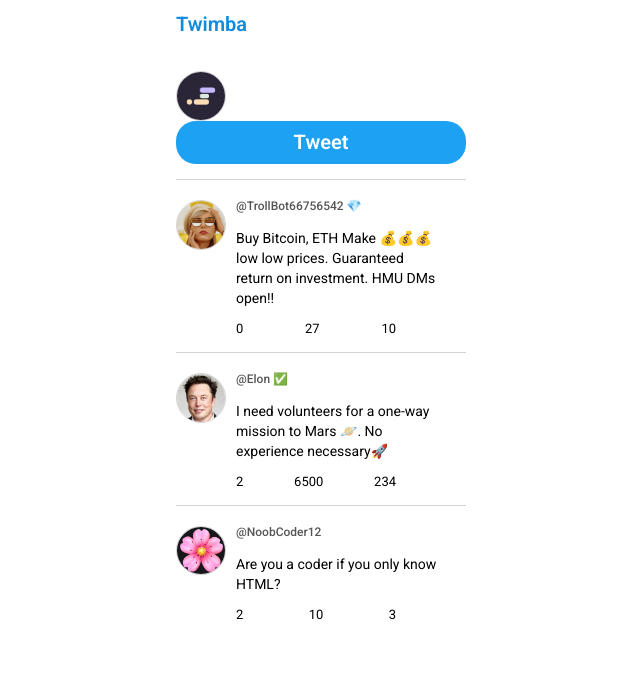
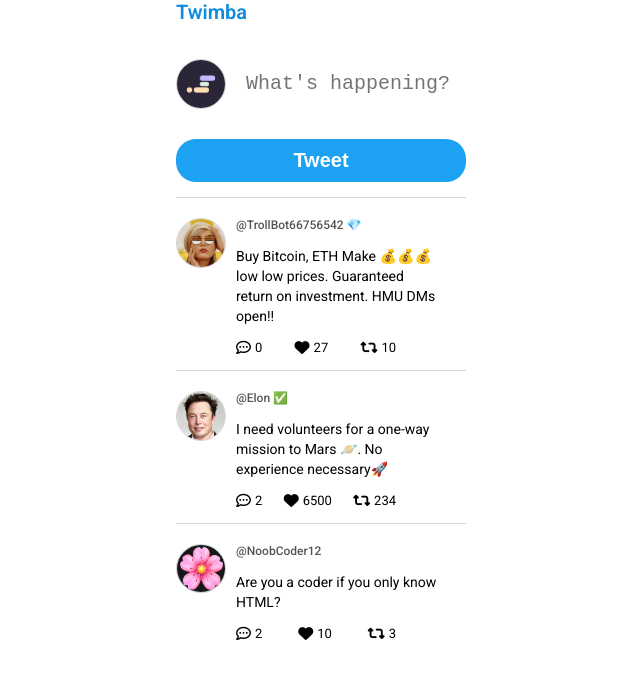
Before and after one commit to LozanoRogelio/ScrimbaProjects, a website with bundled scripts: page Twimba/index.html in a window 1280 px wide. Both pictures are taken after a click on the button "Tweet". Shown: the whole page, without its empty margins (319-959 px from the left). Built offline with nearby package versions, Linux system fonts and the light colour scheme.

Commit message:
Added icons for like, reply, and share. Added event listeners through data attributes

```diff
--- a/Twimba/index.html
+++ b/Twimba/index.html
@@ -1,8 +1,10 @@
 <html>
 
-<head><link rel="stylesheet" href="https://cdnjs.cloudflare.com/ajax/libs/normalize/8.0.1/normalize.css">
+<head>
 	<!-- CSS -->
 	<link rel="stylesheet" href="index.css">
+	<!-- Font Awesome CDN -->
+	<link rel="stylesheet" href="https://cdnjs.cloudflare.com/ajax/libs/font-awesome/6.2.0/css/all.min.css" integrity="sha512-xh6O/CkQoPOWDdYTDqeRdPCVd1SpvCA9XXcUnZS2FmJNp1coAFzvtCN9BmamE+4aHK8yyUHUSCcJHgXloTyT2A==" crossorigin="anonymous" referrerpolicy="no-referrer" />
 	<!-- Google Fonts -->
 	<link rel="preconnect" href="https://fonts.googleapis.com">
 	<link rel="preconnect" href="https://fonts.gstatic.com" crossorigin>
@@ -16,15 +18,12 @@
 <main>
 	<div class="tweet-input-area">
 		<img src="images/scrimbalogo.png" class="profile-pic">
-<!--
-Challenge
-1. Add a textarea.
-2. Give it placeholder text as shown in the
-   slide and an id of "tweet-input".
--->
+		<textarea placeholder="What's happening?" id="tweet-input"></textarea>
 	</div>
 	<button id="tweet-btn">Tweet</button>
-		<div class="feed" id="feed"></div>
+	<div class="feed" id="feed">
+		<!-- Tweets here!! -->
+	</div>
 </main>
 <script src="index.js" type="module"></script>
 </body>
--- a/Twimba/index.js
+++ b/Twimba/index.js
@@ -6,8 +6,29 @@ tweetBtn.addEventListener('click', function(){
     console.log(tweetInput.value)
 })
 
+document.addEventListener('click', function(e){
+    if(e.target.dataset.like){
+        handleLikeClick(e.target.dataset.like)
+    }
+    /*
+    Challenge:
+    1. If a like icon has been clicked, call handleLikeClick
+       passing in the uuid that is stored in the like icon's
+       data attribute.
+    */
+})
+
+function handleLikeClick(tweetId){
+    console.log(tweetId)
+    /*
+    Challenge:
+    2. handleLikeClick should take in a parameter.
+       You can call this parameter 'tweetId'. For
+       now just log out tweetId.
+    */
+}
+
 function getFeedHtml(){
-
     let feedHtml = ``
 
     tweetsData.forEach(function(tweet){
@@ -20,12 +41,21 @@ function getFeedHtml(){
             <p class="tweet-text">${tweet.tweetText}</p>
             <div class="tweet-details">
                 <span class="tweet-detail">
+                    <i class="fa-regular fa-comment-dots"
+                    data-reply="${tweet.uuid}"
+                    ></i>
                     ${tweet.replies.length}
                 </span>
                 <span class="tweet-detail">
+                    <i class="fa-solid fa-heart"
+                    data-like="${tweet.uuid}"
+                    ></i>
                     ${tweet.likes}
                 </span>
                 <span class="tweet-detail">
+                    <i class="fa-solid fa-retweet"
+                    data-retweet="${tweet.uuid}"
+                    ></i>
                     ${tweet.retweets}
                 </span>
             </div>
@@ -39,13 +69,6 @@ function getFeedHtml(){
 
 function render(){
     document.getElementById('feed').innerHTML = getFeedHtml()
-    /*
-    Challenge:
-    1. Take control of the ‘feed’ div.
-    2. Render the HTML returned by the getFeedHtml
-       function to the 'feed' div.
-       See if you can do this with just one line of code!
-    */
 }
 
 render()
```
Lines whose indentation alone changed are shown as unchanged.
